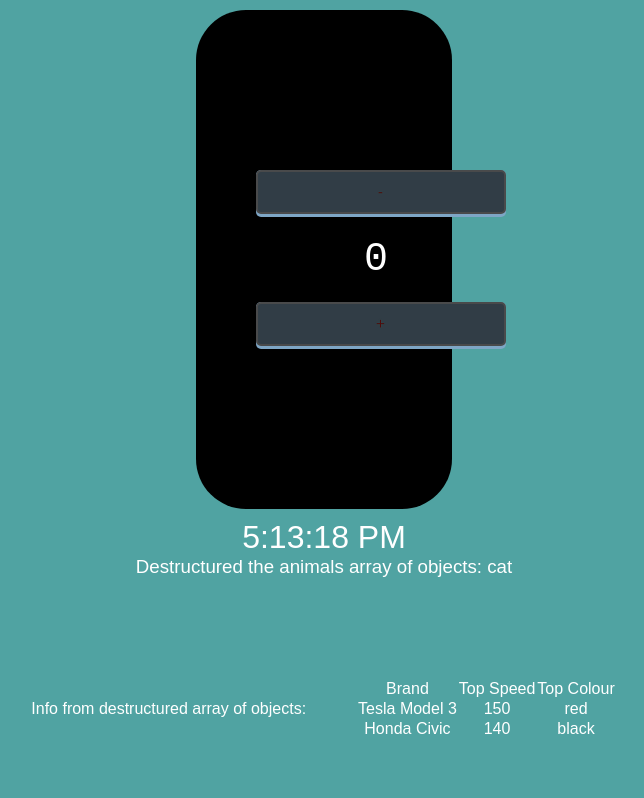
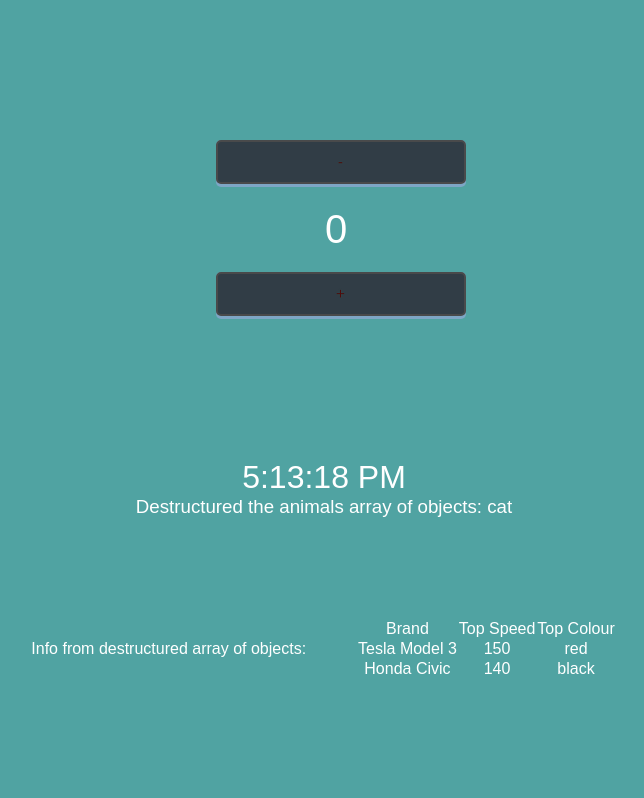
Before and after one commit to mikececco/react-state-ex, a React (Create React App) app: page / in a window 1280 px wide. Shown: the top 798 px of the page, without its empty margins (316-960 px from the left). Built offline with nearby package versions, Linux system fonts and the light colour scheme.

Commit message:
Removed container

```diff
--- a/src/components/RockPaperScissors/RockPaperScissors.css
+++ b/src/components/RockPaperScissors/RockPaperScissors.css
@@ -1,13 +1,3 @@
-.container {
-  display: flex;
-  flex-direction: column;
-  align-items: center;
-  font-family: "Courier New", Courier, monospace;
-  background-color: #000000;
-  color: #ffffff;
-  padding: 40px;
-}
-
 .choices {
   display: flex;
   justify-content: center;
```
